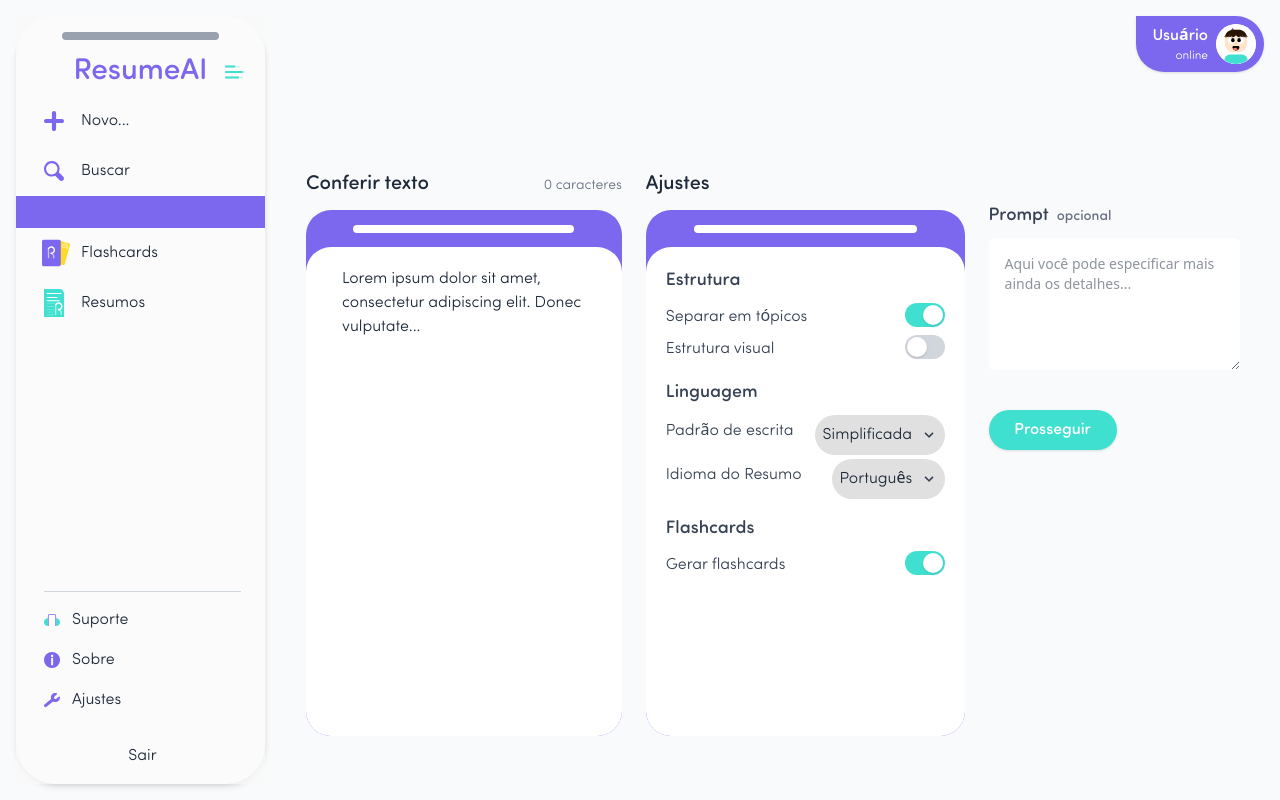
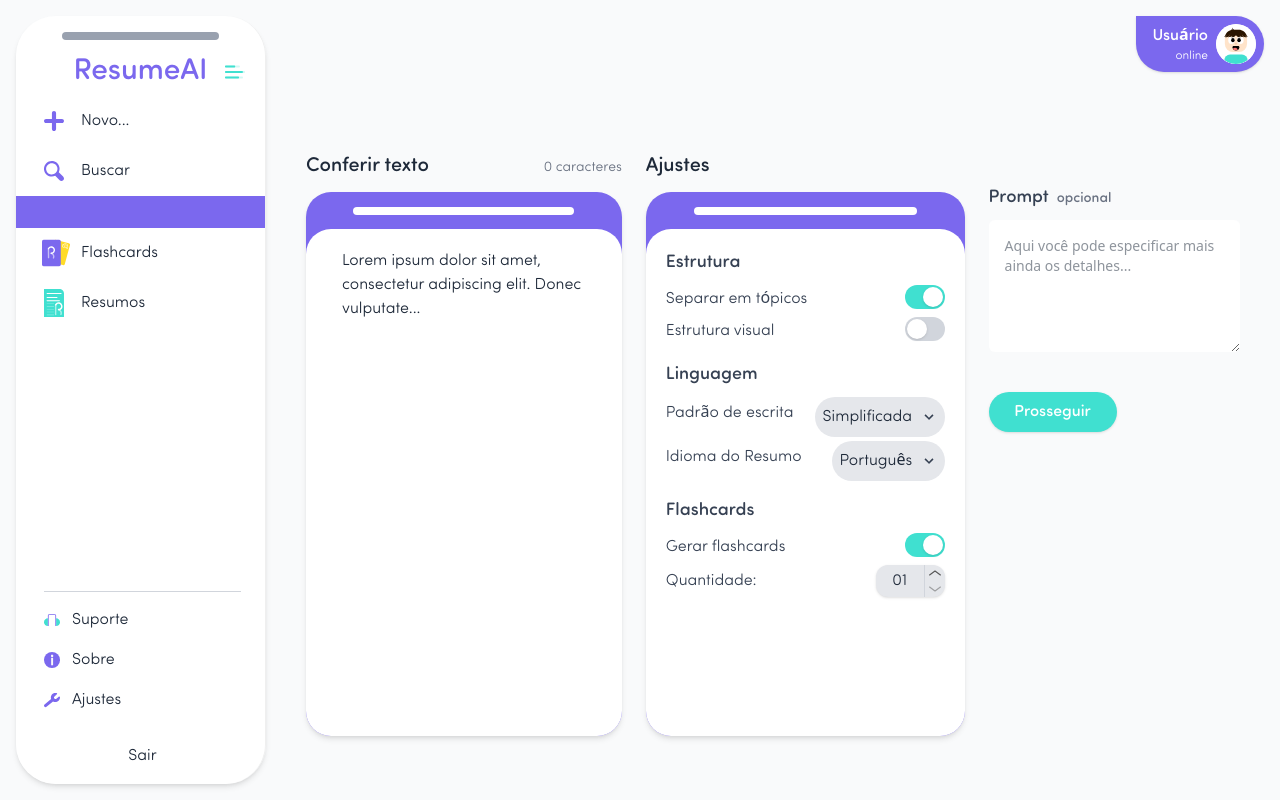
Before and after one commit to Articos11/dev_software_2025.1, a React (Vite) app in the folder resumeai-react/frontend/: page /conferir_texto in a window 1280 px wide. Built offline with nearby package versions, Linux system fonts and the light colour scheme.

Commit message:
update pequenos ajustes

```diff
--- a/resumeai-react/frontend/src/components/Ajuste/AjustesSection.jsx
+++ b/resumeai-react/frontend/src/components/Ajuste/AjustesSection.jsx
@@ -1,14 +1,13 @@
 // src/components/AjustesSection.jsx
-import React, { useRef, useState, useEffect } from "react";
+import React, { useState } from "react";
 import SettingsGroup from "./SettingsGroup";
 import ToggleSwitch from "../Uteis/ToggleSwitch";
 import SelectDropdown from "../Uteis/SelectDropdown";
 import CardBox from "../Uteis/CardBox";
+import QuantityInput from "../Uteis/QuantityInput";
 
 export default function AjustesSection({ title = "Ajustes" }) {
-  const [text, setText] = useState(
-    `Lorem ipsum dolor sit amet, consectetur adipiscing elit. Donec vulputate...`
-  );
+  const [generateFlashcards, setGenerateFlashcards] = useState(true);
 
   const languageOptions = [
     { label: "Simplificada", value: "simplified" },
@@ -24,6 +23,9 @@ export default function AjustesSection({ title = "Ajustes" }) {
 
   const handleToggleChange = (label, newValue) => {
     console.log(`${label} Toggled:`, newValue);
+    if (label === "Gerar flashcards") {
+      setGenerateFlashcards(newValue);
+    }
   };
 
   const handleLanguageChange = (value) => {
@@ -34,26 +36,57 @@ export default function AjustesSection({ title = "Ajustes" }) {
     console.log("Idioma do Resumo selecionado:", value);
   };
 
+  const handleQuantityChange = (newValue) => {
+    console.log("Quantidade selecionada:", newValue);
+  };
+
   return (
-    <div className="flex flex-grow grow-1  flex-col">
+    <div className="flex flex-grow grow-1 flex-col">
       <div className="mb-3 flex justify-between items-baseline">
         <h2 className="text-xl font-semibold text-gray-800">{title}</h2>
       </div>
 
       <CardBox>
         <SettingsGroup title="Estrutura">
-          <ToggleSwitch label="Separar em tópicos" initialValue={true} />
-          <ToggleSwitch label="Estrutura visual" />
+          <ToggleSwitch
+            label="Separar em tópicos"
+            initialValue={true}
+            onToggle={(val) => handleToggleChange("Separar em tópicos", val)}
+          />
+          <ToggleSwitch
+            label="Estrutura visual"
+            initialValue={false}
+            onToggle={(val) => handleToggleChange("Estrutura visual", val)}
+          />
         </SettingsGroup>
+
         <SettingsGroup title="Linguagem">
-          <SelectDropdown label="Padrão de escrita" options={languageOptions} />
+          <SelectDropdown
+            label="Padrão de escrita"
+            options={languageOptions}
+            onChange={handleLanguageChange}
+          />
           <SelectDropdown
             label="Idioma do Resumo"
             options={resumeLanguageOptions}
-          ></SelectDropdown>
+            onChange={handleResumeLanguageChange}
+          />
         </SettingsGroup>
+
         <SettingsGroup title="Flashcards">
-          <ToggleSwitch label="Gerar flashcards" initialValue={true} />
+          <ToggleSwitch
+            label="Gerar flashcards"
+            initialValue={generateFlashcards}
+            onToggle={(val) => handleToggleChange("Gerar flashcards", val)}
+          />
+          {generateFlashcards && (
+            <QuantityInput
+              label="Quantidade:"
+              initialValue={1}
+              max={15}
+              onChange={handleQuantityChange}
+            />
+          )}
         </SettingsGroup>
       </CardBox>
     </div>
--- a/resumeai-react/frontend/src/components/Ajuste/SettingsGroup.jsx
+++ b/resumeai-react/frontend/src/components/Ajuste/SettingsGroup.jsx
@@ -1,13 +1,11 @@
 // src/components/SettingsGroup.jsx
-import React from 'react';
+import React from "react";
 
 function SettingsGroup({ title, children }) {
   return (
-    <div className="pb-2 mb-2">
+    <div className="pb-4 ">
       <h3 className="text-lg font-semibold text-gray-700 mb-2">{title}</h3>
-      <div className="space-y-1">
-        {children}
-      </div>
+      <div className="space-y-1">{children}</div>
     </div>
   );
 }
--- a/resumeai-react/frontend/src/components/Sidebar/NewSidebar.jsx
+++ b/resumeai-react/frontend/src/components/Sidebar/NewSidebar.jsx
@@ -2,7 +2,7 @@ const searchIcon = "src/assets/Ativo 24.svg";
   import React, { useState } from "react";
   import { Link } from "react-router-dom";
   import SidebarHeader from "./SidebarHeader";
-import { Sidebar, Menu, MenuItem, SubMenu } from "react-pro-sidebar";
+  import { Sidebar, Menu, MenuItem, SubMenu, sidebarClasses } from "react-pro-sidebar";
   import NavAction from "./NavAction";
   import MeuEspacoDivision from "./MeuEspacoDivision";
   import SidebarFooter from "./SidebarFooter";
@@ -15,7 +15,13 @@ export default function NewSidebar() {
     return (
       <Sidebar
         collapsed={collapsed}
-      className="w-60 bg-white shadow-md flex flex-col rounded-[40px] m-4"
+        className="w-60 shadow-md flex flex-col rounded-[40px] m-4"
+        rootStyles={{
+          [`.${sidebarClasses.container}`]: {
+            backgroundColor: "white",
+            borderRadius: "40px"
+          },
+        }}
       >
         <SidebarHeader onCollapse={handleCollapse} collapsed={collapsed} />
 
--- a/resumeai-react/frontend/src/components/Sidebar/SidebarHeader.jsx
+++ b/resumeai-react/frontend/src/components/Sidebar/SidebarHeader.jsx
@@ -3,7 +3,10 @@ import React from "react";
 function SidebarHeader({ onCollapse, collapsed }) {
   return (
     <>
-      <div className="flex justify-center my-4 mb-2">
+      <div
+        className="flex justify-center my-4 mb-2"
+        style={{ visibility: collapsed ? "hidden" : "visible" }}
+      >
         <div className="h-2 w-[63%] bg-gray-400 rounded-full"> </div>
       </div>
 
--- a/resumeai-react/frontend/src/components/Uteis/CardBox.jsx
+++ b/resumeai-react/frontend/src/components/Uteis/CardBox.jsx
@@ -5,7 +5,7 @@ export default function CardBox({ children, className = "", grow = 1 }) {
   const growClass = grow === 1 ? "grow" : grow === 0 ? "" : `grow-[${grow}]`;
   return (
     <div
-      className={`bg-[var(--color-resumeai-purple)] rounded-[25px]  w-full h-full flex flex-col ${growClass} ${className}`}
+      className={`bg-[var(--color-resumeai-purple)] rounded-[25px] shadow-md w-full h-full flex flex-col ${growClass} ${className}`}
     >
       <div className="h-10 items-center flex justify-center">
         <div className="h-2 rounded-full bg-white w-[70%]"></div>{" "}
--- /dev/null
+++ b/resumeai-react/frontend/src/components/Uteis/QuantityInput.jsx
@@ -0,0 +1,94 @@
+import Ativo17Icon from "../../assets/Ativo 17.svg";
+import React, { useState } from "react";
+
+function QuantityInput({
+  label = "Quantidade:",
+  initialValue = 1,
+  min = 1,
+  max = 15,
+  onChange,
+}) {
+  const [count, setCount] = useState(initialValue);
+
+  const handleIncrement = () => {
+    const newValue = Math.min(count + 1, max);
+    setCount(newValue);
+    if (onChange) {
+      onChange(newValue);
+    }
+  };
+
+  const handleDecrement = () => {
+    const newValue = Math.max(count - 1, min);
+    setCount(newValue);
+    if (onChange) {
+      onChange(newValue);
+    }
+  };
+
+  const handleChange = (e) => {
+    const value = parseInt(e.target.value, 10);
+    if (!isNaN(value)) {
+      const newValue = Math.min(Math.max(value, min), max);
+      setCount(newValue);
+      if (onChange) {
+        onChange(newValue);
+      }
+    } else {
+      setCount(min);
+      if (onChange) {
+        onChange(min);
+      }
+    }
+  };
+
+  return (
+    // O contêiner principal agora é 'flex items-center justify-between' e ocupa 'w-full'
+    // Isso fará com que o 'label' fique à esquerda e a 'div' da contagem à direita.
+    <div className="flex items-center justify-between w-full">
+      {/* Rótulo da quantidade */}
+      <label className="text-base text-gray-700">{label}</label>
+
+      {/* Container do input numérico e botões */}
+      <div className="flex items-center rounded-xl bg-gray-200 shadow-sm overflow-hidden h-8 min-h-8">
+        {/* Input Numérico: Largura diminuída de w-16 para w-12 */}
+        <input
+          type="number"
+          value={String(count).padStart(2, "0")} // Garante dois dígitos: '01', '02', etc.
+          onChange={handleChange}
+          min={min}
+          max={max}
+          className="w-12 h-8 p-1 text-center text-base font-medium text-gray-800 bg-transparent outline-none appearance-none [-moz-appearance:_textfield] [&::-webkit-outer-spin-button]:m-0 [&::-webkit-inner-spin-button]:m-0"
+        />
+
+        {/* Botões de Incremento/Decremento */}
+        <div className="flex flex-col border-l border-gray-300 h-8 min-h-8">
+          <button
+            onClick={handleIncrement}
+            disabled={count === max}
+            className="flex-1 px-1 py-0 flex items-center justify-center text-gray-600 hover:bg-gray-300 transition disabled:opacity-50 disabled:cursor-not-allowed h-4 min-h-4"
+          >
+            <img
+              src={Ativo17Icon}
+              alt="Incrementar"
+              className="w-3 h-3 rotate-[270deg]"
+            />
+          </button>
+          <button
+            onClick={handleDecrement}
+            disabled={count === min}
+            className="flex-1 px-1 py-0 flex items-center justify-center text-gray-600 hover:bg-gray-300 transition disabled:opacity-50 disabled:cursor-not-allowed h-4 min-h-4"
+          >
+            <img
+              src={Ativo17Icon}
+              alt="Decrementar"
+              className="w-3 h-3 rotate-90"
+            />
+          </button>
+        </div>
+      </div>
+    </div>
+  );
+}
+
+export default QuantityInput;
--- a/resumeai-react/frontend/src/components/Uteis/SelectDropdown.jsx
+++ b/resumeai-react/frontend/src/components/Uteis/SelectDropdown.jsx
@@ -27,7 +27,7 @@ function SelectDropdown({ label, options, defaultValue, onChange }) {
           id={`select-${label}`}
           value={selectedValue}
           onChange={handleChange}
-          className="w-full p-2 pr-8 rounded-full bg-[var(--color-texto-claro)] text-base cursor-pointer
+          className="w-full p-2 pr-8 rounded-full bg-gray-200 text-base cursor-pointer
                      appearance-none focus:outline-none focus:ring-2 focus:ring-[var(--color-resumeai-blue)]"
         >
           {options.map((option) => (
--- a/resumeai-react/frontend/src/index.css
+++ b/resumeai-react/frontend/src/index.css
@@ -67,3 +67,14 @@ body,
     scrollbar-width: none;
   }
 }
+
+input[type="number"]::-webkit-outer-spin-button,
+input[type="number"]::-webkit-inner-spin-button {
+  -webkit-appearance: none; /* Remove a aparência padrão */
+  margin: 0;                /* Garante que não haja margem extra */
+}
+
+/* Para Firefox */
+input[type="number"] {
+  -moz-appearance: textfield; /* Remove as setas no Firefox */
+}
```
Also changed, not shown: resumeai-react/frontend/src/App.jsx (+11 -1 lines), resumeai-react/frontend/src/components/FlashcardBox.jsx (+28 -9 lines), resumeai-react/frontend/src/pages/FlashcardPage.jsx (added, +39 -0 lines), resumeai-react/frontend/src/pages/MyFlashcardsPage.jsx (+15 -23 lines). Lines whose indentation alone changed are shown as unchanged.
